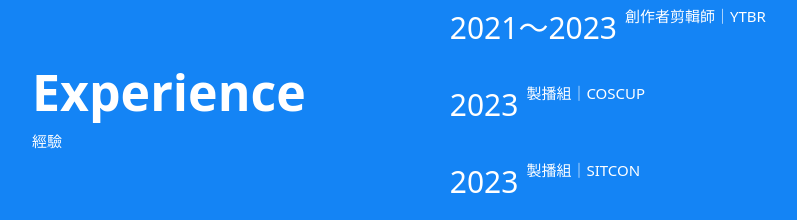
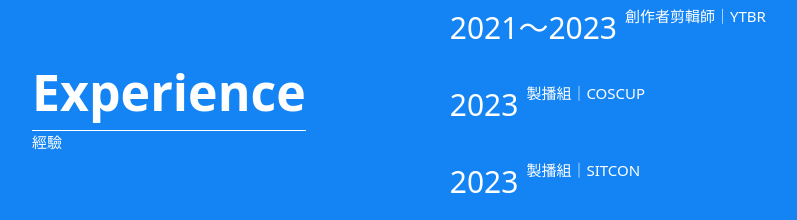
Before and after one commit to ronkaotw/next-portfolio-frontend, a Next.js app: page / in a window 1280 px wide. Shown: the part 1960-2180 px from the top of the page, without its empty margins (241-1038 px from the left). Built offline with nearby package versions, Linux system fonts and the light colour scheme; no server answers.

Commit message:
change: exp line large size block

```diff
--- a/src/app/_components/Exp/pages.js
+++ b/src/app/_components/Exp/pages.js
@@ -39,7 +39,7 @@ export default function Experience() {
     >
       <div className="flex flex-col">
         <h2 className="text-[50px] font-bold mb-4">Experience</h2>
-        <hr className="lg:h-px my-4 bg-white border-0 block md:hidden sm:hidden" />
+        <hr className="lg:block h-px my-4 bg-white border-0 block md:hidden sm:hidden" />
         <p className="text-[15px]">經驗</p>
       </div>
 
```
